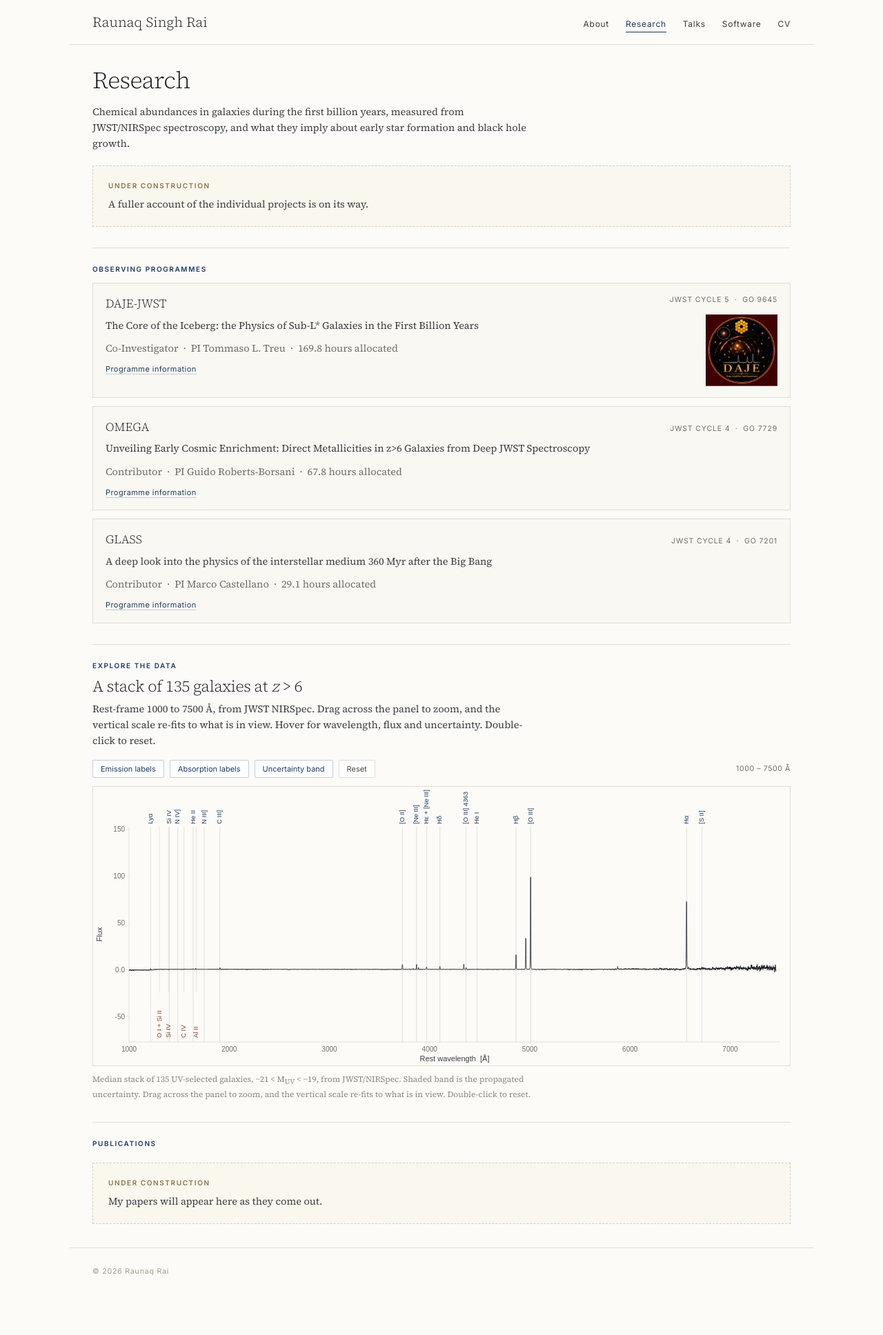
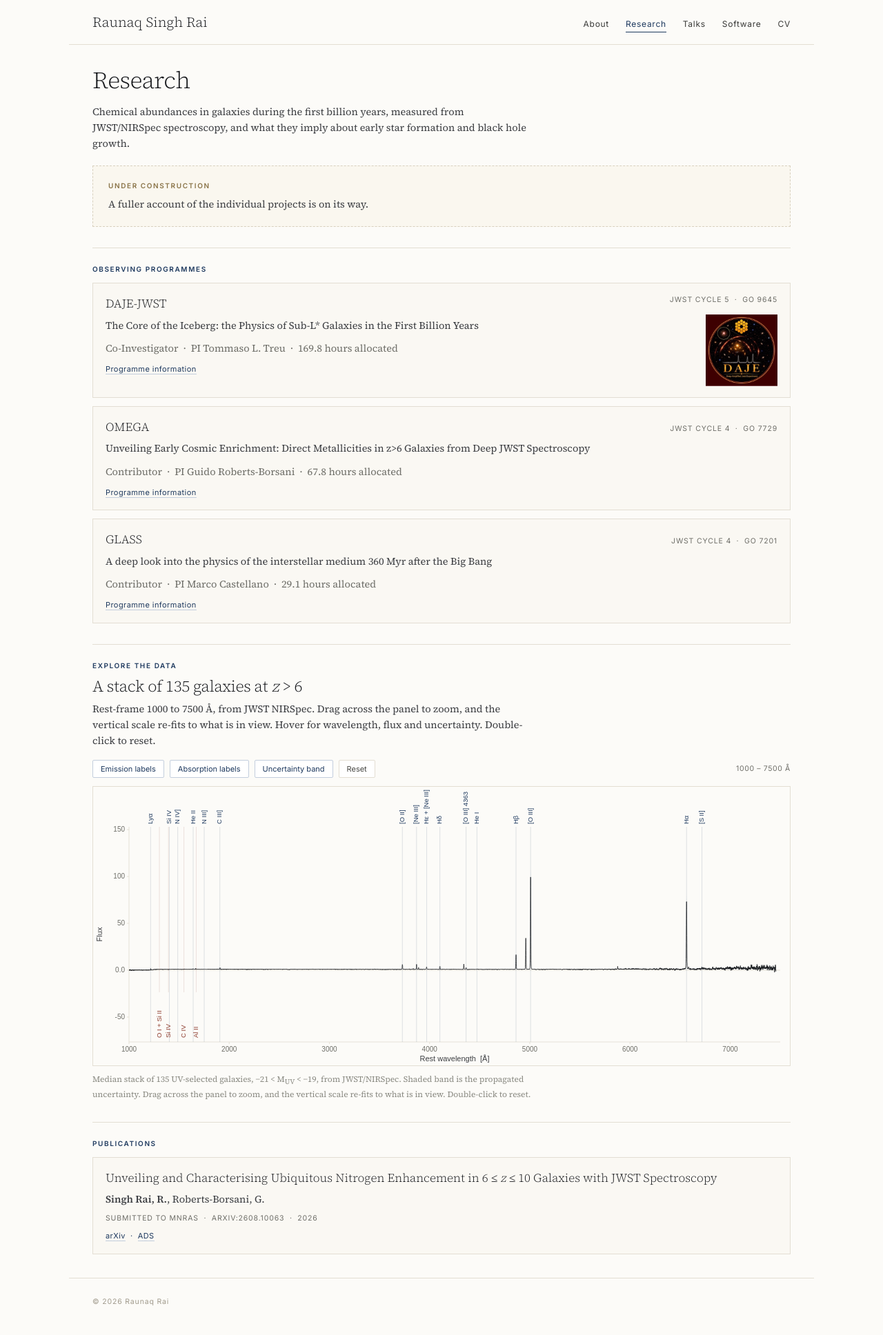
Before and after one commit to raunaq-rai/raunaq-rai.github.io, a Jekyll site: the page built from research.html, in a window 1280 px wide. Shown: the whole page at 69% size. Built offline with Jekyll 4.4.1, drawn with Linux system fonts in a browser that asks for light colours; before the commit the page ends 1893 px from its top, so only the background shows below that.

Commit message:
Add nitrogen enhancement preprint to publications

```diff
--- a/_data/publications.yml
+++ b/_data/publications.yml
@@ -1,12 +1,11 @@
-# Add one entry per paper. Fields: title, authors, year, journal, volume,
-# pages, arxiv, ads, doi, note. Bold your own name as "**Rai, R.**".
-# Example:
-# - title: An example paper title
-#   authors: "**Rai, R.**, Roberts-Borsani, G., et al."
-#   year: 2027
-#   journal: MNRAS
-#   volume: 500
-#   pages: 1234
-#   arxiv: https://arxiv.org/abs/0000.00000
-#   ads:
-#   doi:
+# Add one entry per paper, newest first. Fields: title, authors, year, journal,
+# volume, pages, status, arxiv, ads, doi, note. Bold your own name as
+# "**Singh Rai, R.**". For a preprint, put the eprint id in `journal` and the
+# submission state in `status`.
+- title: "Unveiling and Characterising Ubiquitous Nitrogen Enhancement in 6 &le; <i>z</i> &le; 10 Galaxies with JWST Spectroscopy"
+  authors: "**Singh Rai, R.**, Roberts-Borsani, G."
+  year: 2026
+  journal: arXiv:2608.10063
+  status: Submitted to MNRAS
+  arxiv: https://arxiv.org/abs/2608.10063
+  ads: https://ui.adsabs.harvard.edu/abs/2026arXiv260810063S
--- a/assets/css/style.css
+++ b/assets/css/style.css
@@ -146,6 +146,7 @@ p { margin: 0 0 13px; }
   white-space: nowrap;
 }
 .card-links { font-family: var(--sans); font-size: 11px; letter-spacing: 0.04em; color: var(--accent); }
+.pub-meta { white-space: normal; }
 .card-has-logo { display: flex; gap: 20px; align-items: flex-start; }
 .card-main { flex: 1; min-width: 0; }
 .card-aside {
--- a/research.html
+++ b/research.html
@@ -53,7 +53,7 @@ wavelength, flux and uncertainty. Double-click to reset.</p>
     <div class="card">
       <div class="card-title">{{ pub.title }}</div>
       <p class="body-text" style="margin:6px 0 8px">{{ pub.authors | markdownify | remove: '<p>' | remove: '</p>' }}</p>
-      <div class="card-meta">{{ pub.journal }}{% if pub.volume %}, {{ pub.volume }}{% endif %}{% if pub.pages %}, {{ pub.pages }}{% endif %} · {{ pub.year }}</div>
+      <div class="card-meta pub-meta">{% if pub.status %}{{ pub.status }} &nbsp;·&nbsp; {% endif %}{{ pub.journal }}{% if pub.volume %}, {{ pub.volume }}{% endif %}{% if pub.pages %}, {{ pub.pages }}{% endif %} &nbsp;·&nbsp; {{ pub.year }}</div>
       <div class="card-links" style="margin-top:8px">
         {% if pub.arxiv %}<a class="link" href="{{ pub.arxiv }}">arXiv</a>{% endif %}
         {% if pub.ads %} &nbsp;·&nbsp; <a class="link" href="{{ pub.ads }}">ADS</a>{% endif %}
```
